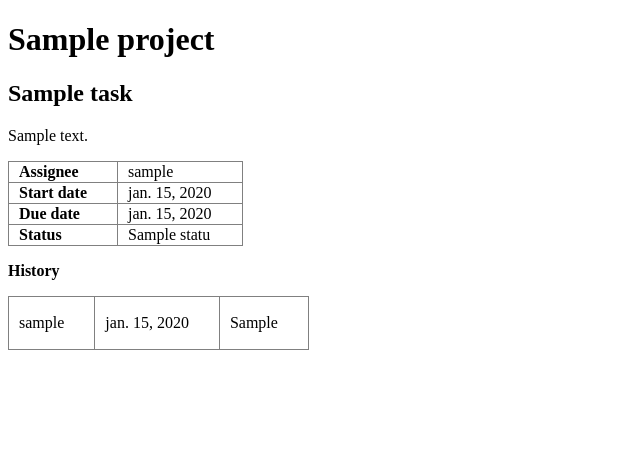
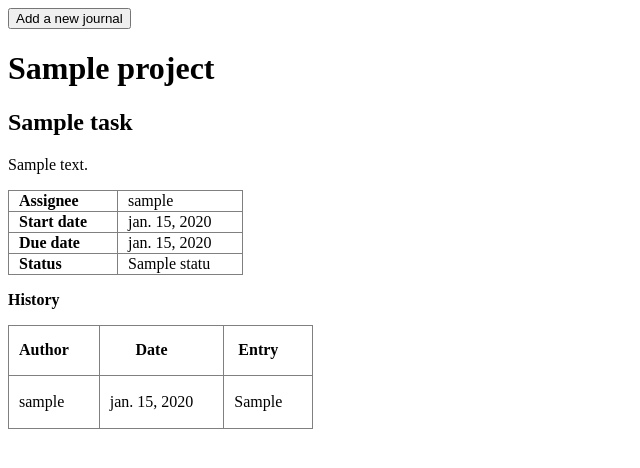
Before and after one commit to houshuanglucie/Web_Individual_project, a Django app: page /taskmanager/task/1/ in a window 1280 px wide. Shown: the top 468 px of the page, without its empty margins (0-640 px from the left). Run offline with Django 3.2, Linux system fonts and the light colour scheme; tables that the repository leaves empty hold one stand-in row (values such as "Sample post").

Commit message:
Add and show new journal of a task

```diff
--- a/individual_project/taskmanager/models.py
+++ b/individual_project/taskmanager/models.py
@@ -32,10 +32,10 @@ class Task(models.Model):
 
 
 class Journal(models.Model):
-    date = models.DateField(null=True)
-    entry = models.CharField(max_length=300)
-    author = models.ForeignKey('auth.User', on_delete=models.CASCADE)
-    task = models.ForeignKey('Task', on_delete=models.CASCADE)
+    date = models.DateField(null=True, verbose_name="date")
+    entry = models.CharField(max_length=300, verbose_name="entry")
+    author = models.ForeignKey('auth.User', on_delete=models.CASCADE, verbose_name="author")
+    task = models.ForeignKey('Task', on_delete=models.CASCADE, verbose_name="task")
 
     def __str__(self):
         return self.entry
--- a/individual_project/taskmanager/templates/taskmanager/task_detail.html
+++ b/individual_project/taskmanager/templates/taskmanager/task_detail.html
@@ -14,6 +14,10 @@
     </style>
 </head>
 <body>
+
+<div>
+    <a href="{% url 'add_journal' %}"><button>Add a new journal</button></a>
+</div>
 
 <h1>{{ task_get.project }}</h1>
 <h2>{{ task_get }}</h2>
@@ -44,6 +48,14 @@
     <p><b>History</b></p>
 
     <div>
+        <tr style="height: 50px">
+            <th>Author</th>
+            <th>Date</th>
+            <th>Entry</th>
+        </tr>
+    </div>
+
+    <div>
     {% for journal in journal_list %}
         <tr>
             <td>
--- a/individual_project/taskmanager/urls.py
+++ b/individual_project/taskmanager/urls.py
@@ -7,4 +7,5 @@ urlpatterns = [
     # path('projects/', views.connection, name='projects'),
     path('project/<int:project_id>/', views.project, name='project'),
     path('task/<int:task_id>/', views.task, name='task'),
+    path('add_journal/', views.add_journal, name='add_journal'),
 ]
--- a/individual_project/taskmanager/views.py
+++ b/individual_project/taskmanager/views.py
@@ -1,7 +1,8 @@
-from django.shortcuts import render, get_object_or_404
+from django.shortcuts import render, get_object_or_404, redirect
 from django.contrib.auth import authenticate, login, logout
+# from django.http import HttpResponseRedirect, Http404
 # from django.contrib.auth.decorators import login_required
-from .forms import ConnectionForm
+from .forms import ConnectionForm, JournalForm
 from .models import Project, Task, Journal
 
 
@@ -50,3 +51,17 @@ def task(request, task_id):
     task_get = get_object_or_404(Task, id=task_id)
     journal_list = Journal.objects.filter(task=task_get)
     return render(request, 'taskmanager/task_detail.html', locals())
+
+
+# Add a new journal of a task
+def add_journal(request):
+    if request.method != 'POST':
+        form = JournalForm()
+    else:
+        form = JournalForm(request.POST)
+        if form.is_valid():
+            form.save()
+            task_get = form.cleaned_data['task']
+            journal_list = Journal.objects.filter(task=task_get)
+            return render(request, 'taskmanager/task_detail.html', locals())
+    return render(request, 'taskmanager/add_journal.html', locals())
```
Also changed, not shown: individual_project/taskmanager/forms.py (+7 -0 lines), individual_project/taskmanager/templates/taskmanager/add_journal.html (added, +18 -0 lines).
